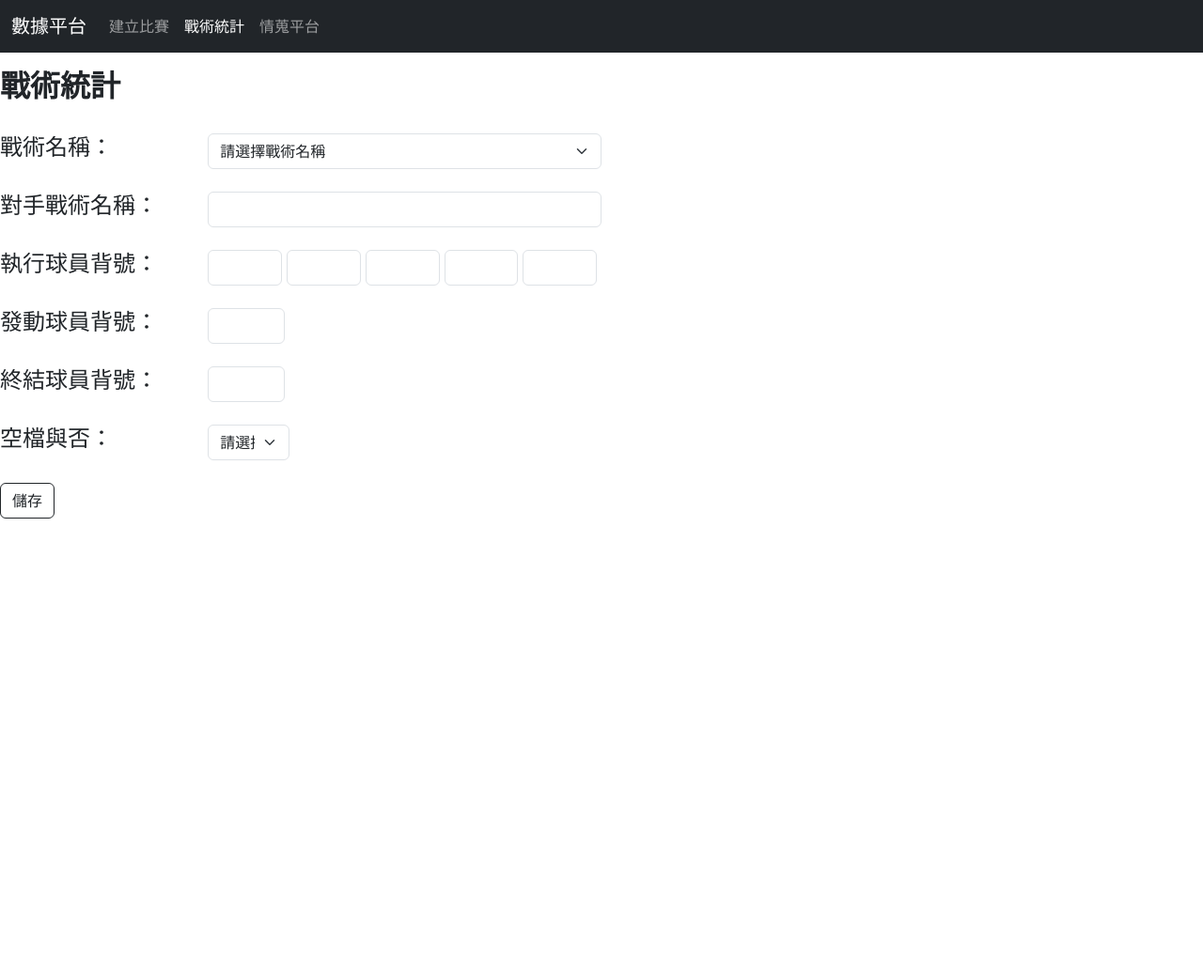
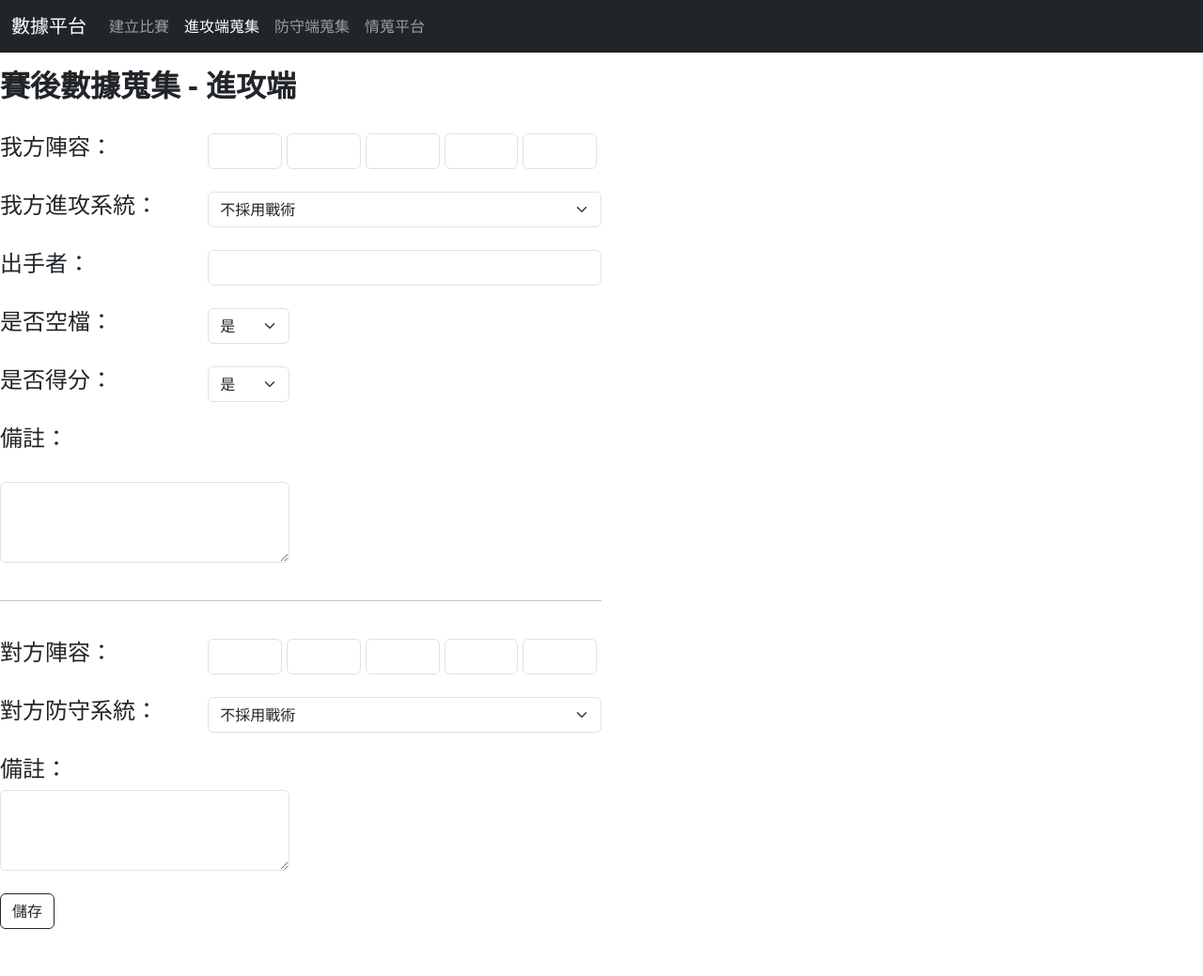
Before and after one commit to PinRay22/BA, a Django app: page /strategy/ in a window 1280 px wide. Shown: the whole page at 94% size. Before the commit the page ends 552 px from the top, so only its background shows below. Run offline with Django 4.2, Linux system fonts and the light colour scheme; some libraries are stand-ins or nearby versions.

Commit message:
Add files via upload

```diff
--- a/BA/urls.py
+++ b/BA/urls.py
@@ -22,6 +22,9 @@ urlpatterns = [
     path('index/', views.index_view),
     path('gameset/', views.gameset_view),
     path('strategy/', views.strategy_view),
+    path('save_offensive_stats/', views.save_offensive_stats),
+    path('save_defensive_stats/', views.save_defensive_stats),
+    path('strategyde/', views.strategy2_view),
     path('intell/', views.intell_view),
     path('addgame/', views.add_game),
     path('login/', views.login),
--- a/BAapp/views.py
+++ b/BAapp/views.py
@@ -191,5 +191,104 @@ def login(request):
 def strategy_view(request):
     return render(request, 'strategy.html', locals())
 
+def save_offensive_stats(request):
+    if request.method == 'POST':
+        p1 = request.POST.get('p1')
+        p2 = request.POST.get('p2')
+        p3 = request.POST.get('p3')
+        p4 = request.POST.get('p4')
+        p5 = request.POST.get('p5')
+        offensive_system = request.POST.get('offensive-system')
+        if offensive_system == '其他':
+            offensive_system = request.POST.get('other-option-value')
+        shooter = request.POST.get('shooter')
+        is_vacant = request.POST.get('is-vacant') == '是'
+        is_scored = request.POST.get('is-scored') == '是'
+        remarks = request.POST.get('remarks')
+        o1 = request.POST.get('o1')
+        o2 = request.POST.get('o2')
+        o3 = request.POST.get('o3')
+        o4 = request.POST.get('o4')
+        o5 = request.POST.get('o5')
+
+        defensive_system = request.POST.get('defensive-system')
+        if defensive_system == '其他':
+            defensive_system = request.POST.get('defense-other-option-value')
+        opponent_remarks = request.POST.get('opponent-remarks')
+
+        offensive_stats = OffensiveStats(
+            P1=p1,
+            P2=p2,
+            P3=p3,
+            P4=p4,
+            P5=p5,
+            OffensiveSystem=offensive_system,
+            Shooter=shooter,
+            IsVacant=is_vacant,
+            IsScored=is_scored,
+            Remarks=remarks,
+            O1=o1,
+            O2=o2,
+            O3=o3,
+            O4=o4,
+            O5=o5,
+            DefensiveSystem=defensive_system,
+            Opponent_Remarks=opponent_remarks
+        )
+        offensive_stats.save()
+
+    return redirect('/strategy/')
+
+
+def strategy2_view(request):
+    return render(request, 'strategy_de.html', locals())
+
+def save_defensive_stats(request):
+    if request.method == 'POST':
+        p1 = request.POST.get('p1')
+        p2 = request.POST.get('p2')
+        p3 = request.POST.get('p3')
+        p4 = request.POST.get('p4')
+        p5 = request.POST.get('p5')
+        defensive_system = request.POST.get('defensive_system')
+        if defensive_system == '其他':
+            defensive_system = request.POST.get('defense-other-option-value')
+        remarks = request.POST.get('remarks')
+        o1 = request.POST.get('o1')
+        o2 = request.POST.get('o2')
+        o3 = request.POST.get('o3')
+        o4 = request.POST.get('o4')
+        o5 = request.POST.get('o5')
+        offensive_system = request.POST.get('offense-tactic')
+        if offensive_system == '其他':
+            offensive_system = request.POST.get('offense-other-option-value')
+        shooter = request.POST.get('shooter')
+        is_vacant = request.POST.get('is-vacant') == '是'
+        is_scored = request.POST.get('is-score') == '是'
+        opponent_remarks = request.POST.get('opponent-remarks')
+
+        defensive_stats = DefensiveStats(
+            P1=p1,
+            P2=p2,
+            P3=p3,
+            P4=p4,
+            P5=p5,
+            DefensiveSystem=defensive_system,
+            Remarks=remarks,
+            O1=o1,
+            O2=o2,
+            O3=o3,
+            O4=o4,
+            O5=o5,
+            OffensiveSystem=offensive_system,
+            Shooter=shooter,
+            IsVacant=is_vacant,
+            IsScored=is_scored,
+            Opponent_Remarks=opponent_remarks
+        )
+        defensive_stats.save()
+
+    return redirect('/strategyde/')
+
 def intell_view(request):
     return render(request, 'intelligence.html', locals())
--- a/templates/gameset.html
+++ b/templates/gameset.html
@@ -27,9 +27,11 @@
                         <a class="nav-link active" href="../gameset/" >建立比賽</a>
                     </li>
                     <li class="nav-item">
-                        <a class="nav-link" href="../strategy/" >戰術統計</a>
+                        <a class="nav-link" href="../strategy/" >進攻端蒐集</a>
                     </li>
-
+                    <li class="nav-item">
+                        <a class="nav-link" href="../strategyde/" >防守端蒐集</a>
+                    </li>
                     <li class="nav-item">
                         <a class="nav-link" href="../intell/" >情蒐平台</a>
                     </li>
--- a/templates/index.html
+++ b/templates/index.html
@@ -37,7 +37,10 @@
                         <a class="nav-link" href="../gameset/" >建立比賽</a>
                     </li>
                     <li class="nav-item">
-                        <a class="nav-link" href="../strategy/" >戰術統計</a>
+                        <a class="nav-link" href="../strategy/" >進攻端蒐集</a>
+                    </li>
+                    <li class="nav-item">
+                        <a class="nav-link" href="../strategyde/" >防守端蒐集</a>
                     </li>
 
                     <li class="nav-item">
@@ -69,6 +72,7 @@
                 <th>FG</th>
                 <th>3P</th>
                 <th>FT</th>
+                <th></th>
                 <th></th>
                 <th></th>
                 <th></th>
--- a/templates/strategy.html
+++ b/templates/strategy.html
@@ -26,7 +26,10 @@
                         <a class="nav-link" href="../gameset/" >建立比賽</a>
                     </li>
                     <li class="nav-item">
-                        <a class="nav-link active" href="../strategy/" >戰術統計</a>
+                      <a class="nav-link active" href="../strategy/" >進攻端蒐集</a>
+                  </li>
+                  <li class="nav-item">
+                      <a class="nav-link" href="../strategyde/" >防守端蒐集</a>
                   </li>
                     <li class="nav-item">
                       <a class="nav-link" href="../intell/" >情蒐平台</a>
@@ -37,53 +40,25 @@
     </nav>
     <br><br><br>
 
-    <h2><strong>戰術統計</strong></h2>
+    <h2><strong>賽後數據蒐集 - 進攻端</strong></h2>
     <br>
 
     <div class="col-lg-6">
-        <form action="//" method = "POST">{% csrf_token %}
+        <form action="/save_offensive_stats/" method = "POST">{% csrf_token %}
             <div class="mb-3">
               <div class="row">
                 <div class="col-lg-4">
                   <h4 class="mb-0">
-                        <label for="product-name" class="form-label">戰術名稱：</label>
-                      </h4>
-                    </div>
-                    <div class="col-lg-8">
-                        <select class="form-select" name="product-name" required>
-                          <option value="" disabled selected>請選擇戰術名稱</option>
-                          <option value="戰術名稱1">牛角戰術</option>
-                          <option value="戰術名稱2">西班牙擋拆</option>
-                          <option value="戰術名稱3">戰術名稱3</option>
-                          <!-- 根據您的需求，添加其他選項 -->
-                        </select>
-                      </div>
-                </div>
-                <br>
-                <div class="row">
-                    <div class="col-lg-4">
-                      <h4 class="mb-0">
-                        <label for="product-name" class="form-label">對手戰術名稱：</label>
-                      </h4>
-                    </div>
-                    <div class="col-lg-8">
-                        <input class="form-control" type="text" name="product-name">
-                      </div>
-                </div>
-                <br>
-                <div class="row">
-                    <div class="col-lg-4">
-                      <h4 class="mb-0">
-                        <label for="product-name" class="form-label">執行球員背號：</label>
+                    <label for="product-name" class="form-label">我方陣容：</label>
                   </h4>
                 </div>
                 <div class="col-lg-8">
                   <div class="verification-code-input">
-                        <input class="form-control" type="text" pattern="[0-9]{1,2}" maxlength="2" required>
-                        <input class="form-control" type="text" pattern="[0-9]{1,2}" maxlength="2" required>
-                        <input class="form-control" type="text" pattern="[0-9]{1,2}" maxlength="2" required>
-                        <input class="form-control" type="text" pattern="[0-9]{1,2}" maxlength="2" required>
-                        <input class="form-control" type="text" pattern="[0-9]{1,2}" maxlength="2" required>
+                    <input class="form-control" type="text" pattern="[0-9]{1,2}" maxlength="2" name="p1" required>
+                    <input class="form-control" type="text" pattern="[0-9]{1,2}" maxlength="2" name="p2" required>
+                    <input class="form-control" type="text" pattern="[0-9]{1,2}" maxlength="2" name="p3" required>
+                    <input class="form-control" type="text" pattern="[0-9]{1,2}" maxlength="2" name="p4" required>
+                    <input class="form-control" type="text" pattern="[0-9]{1,2}" maxlength="2" name="p5" required>
                   </div>
                 </div>
             </div>
@@ -102,12 +77,66 @@
               <div class="row">
                 <div class="col-lg-4">
                   <h4 class="mb-0">
-                        <label for="product-name" class="form-label">發動球員背號：</label>
+                    <label for="product-name" class="form-label">我方進攻系統：</label>
+                  </h4>
+                </div>
+                <div class="col-lg-8">
+                  <select class="form-select" name="offensive-system" id="product-name" required>
+                    <option value="不採用戰術" selected>不採用戰術</option>
+                    <option value="牛角戰術">牛角戰術</option>
+                    <option value="西班牙擋拆">西班牙擋拆</option>
+                    <option value="戰術名稱3">戰術名稱3</option>
+                    <option value="其他">其他</option>
+                    <!-- 根據您的需求，添加其他選項 -->
+                  </select>
+                  <style>
+                    #other-option {
+                      padding-top: 10px;
+                    }
+                  </style>
+
+                  <div id="other-option" style="display: none;">
+                    <input type="text" name="other-option-value" class="form-control" placeholder="填寫戰術">
+                  </div>
+
+                </div>
+              </div>
+                  <script>
+                    const selectElement = document.getElementById('product-name');
+                    const otherOptionDiv = document.getElementById('other-option');
+
+                    selectElement.addEventListener('change', function() {
+                    if (selectElement.value === '其他') {
+                      otherOptionDiv.style.display = 'block';
+                    } else {
+                      otherOptionDiv.style.display = 'none';
+                    }
+                    });
+                  </script>
+                <br>
+                <div class="row">
+                    <div class="col-lg-4">
+                      <h4 class="mb-0">
+                        <label for="product-name" class="form-label">出手者：</label>
+                      </h4>
+                    </div>
+                    <div class="col-lg-8">
+                        <input class="form-control" type="text" name="shooter">
+                      </div>
+                </div>
+              <BR>
+               <div class="row">
+                  <div class="col-lg-4">
+                    <h4 class="mb-0">
+                      <label for="product-name" class="form-label">是否空檔：</label>
                     </h4>
                   </div>
                   <div class="col-lg-2">
                       <div class="verification-code-input">
-                        <input class="form-control" type="text" pattern="[0-9]{1,2}" maxlength="2" required>
+                        <select class="form-select" name="is-vacant" required>
+                          <option value="是">是</option>
+                          <option value="否">否</option>
+                        </select>
                       </div>
                   </div>
                 </div>
@@ -115,37 +144,108 @@
                 <div class="row">
                   <div class="col-lg-4">
                     <h4 class="mb-0">
-                        <label for="product-name" class="form-label">終結球員背號：</label>
+                      <label for="product-name" class="form-label">是否得分：</label>
                     </h4>
                   </div>
                   <div class="col-lg-2">
                       <div class="verification-code-input">
-                        <input class="form-control" type="text" pattern="[0-9]{1,2}" maxlength="2" required>
+                        <select class="form-select" name="is-scored" required>
+                          <option value="是">是</option>
+                          <option value="否">否</option>
+                        </select>
                       </div>
                   </div>
                 </div>
                 <br>
                 <div class="row">
+                  <div class="col-lg-6">
+                    <h4 class="mb-0">
+                      <label for="product-name" class="form-label">備註：</label>
+                    </h4>
+                    <br>
+                    <div class="form-group">
+
+                      <textarea class="form-control" name="remarks" rows="3"></textarea>
+                    </div>
+                  </div>
+                <div>
+                  <br>
+            </div>
+      </div>
+    <HR>
+    <br>
+            <div class="mb-3">
+              <div class="row">
                 <div class="col-lg-4">
                   <h4 class="mb-0">
-                    <label for="product-name" class="form-label">空檔與否：</label>
+                    <label for="product-name" class="form-label">對方陣容：</label>
                   </h4>
                 </div>
-                <div class="col-lg-2">
-                    <select class="form-select" name="product-name" required>
-                    <option value="">請選擇</option>
-                    <option value="是">是</option>
-                    <option value="否">否</option>
-                    </select>
+                <div class="col-lg-8">
+                  <div class="verification-code-input">
+                    <input class="form-control" type="text" pattern="[0-9]{1,2}" maxlength="2" name="o1" required>
+                    <input class="form-control" type="text" pattern="[0-9]{1,2}" maxlength="2" name="o2" required>
+                    <input class="form-control" type="text" pattern="[0-9]{1,2}" maxlength="2" name="o3" required>
+                    <input class="form-control" type="text" pattern="[0-9]{1,2}" maxlength="2" name="o4" required>
+                    <input class="form-control" type="text" pattern="[0-9]{1,2}" maxlength="2" name="o5" required>
                   </div>
                 </div>
 
+            </div>
+
+
             <br>
-                <input type="hidden" name="pid" value="{{p.PID}}">
+            <div class="row">
+              <div class="col-lg-4">
+                <h4 class="mb-0">
+                  <label for="defense-tactic" class="form-label">對方防守系統：</label>
+                </h4>
+              </div>
+              <div class="col-lg-8">
+                <select class="form-select" name="defensive-system" id="defense-tactic" required>
+                  <option value="不採用戰術" selected>不採用戰術</option>
+                  <option value="2-3 區域聯防">2-3 區域聯防</option>
+                  <option value="3-2 區域聯防">3-2 區域聯防</option>
+                  <option value="1-1 盯人">1-1 盯人</option>
+                  <option value="其他">其他</option>
+                  <!-- 根據您的需求，添加其他選項 -->
+                </select>
+                <br>
+                <div id="defense-other-option" style="display: none;">
+                  <input type="text" name="defense-other-option-value" class="form-control" placeholder="填寫戰術">
+                </div>
+              </div>
+            </div>
+            <script>
+            const defenseSelectElement = document.getElementById('defense-tactic');
+            const defenseOtherOptionDiv = document.getElementById('defense-other-option');
+
+            defenseSelectElement.addEventListener('change', function() {
+              if (defenseSelectElement.value === '其他') {
+                defenseOtherOptionDiv.style.display = 'block';
+              } else {
+                defenseOtherOptionDiv.style.display = 'none';
+              }
+            });
+            </script>
+
+                <div class="row">
+                  <div class="col-lg-6">
+                    <h4 class="mb-0">
+                      <label for="product-name" class="form-label">備註：</label>
+                    </h4>
+                    <div class="form-group">
+                      <textarea class="form-control" name="opponent-remarks" rows="3"></textarea>
+                    </div>
+                  </div>
+                <div>
+                <br>
                 <input type="submit" value="儲存" class="btn btn-outline-dark">
             </div>
     </form>
-      </div>
-
+    <br>
+    <br>
+    <br>
+    <br>
 </body>
 </html>
```
Also changed, not shown: BAapp/admin.py (+8 -0 lines), BAapp/models.py (+40 -0 lines), templates/intelligence.html (+5 -2 lines), templates/strategy_de.html (added, +243 -0 lines), BAapp/migrations/0005_defensivestats_intelligence_p_intelligence_t_and_more.py (added), BAapp/migrations/0006_rename_osid_defensivestats_dsid.py (added), db.sqlite3. Lines whose indentation alone changed are shown as unchanged.
